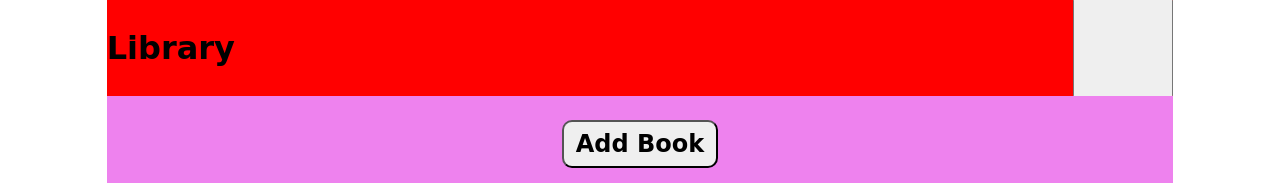
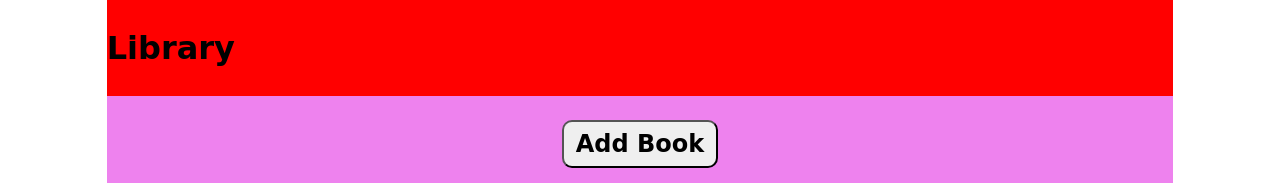
Before and after one commit to fmendezr/library, a plain HTML site: page index.html in a window 1280 px wide. Shown: the top 183 px of the page. Drawn offline with Linux system fonts and the light colour scheme.

Commit message:
Delete all trial buttons related code

```diff
--- a/app.js
+++ b/app.js
@@ -124,9 +124,3 @@ const form = document.getElementById("modal-form")
 form.addEventListener('submit', (event) => {
     event.preventDefault();
 });
-
-
-// trial button
-const trial = document.getElementById("trial")
-trial.addEventListener("click", () => {
-})
--- a/index.html
+++ b/index.html
@@ -11,7 +11,6 @@
 <body>
     <header>
         <h1>Library</h1>
-        <button id="trial"></button>
     </header>
     <main>
         <div id="button-container">
--- a/styles.css
+++ b/styles.css
@@ -184,9 +184,3 @@ footer > p > a:visited, footer > p > a:active  {
     opacity: 1;
     pointer-events: all;
 }
-
-/* trial */
-#trial {
-    width: 100px;
-    height: 100px;
-}
```
